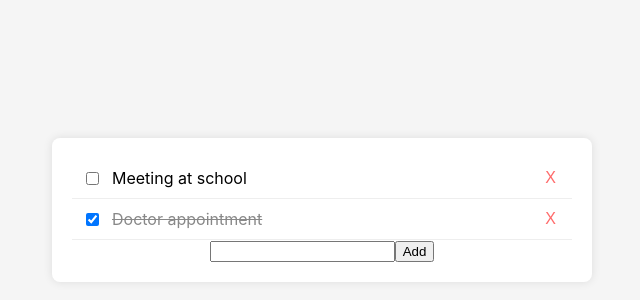
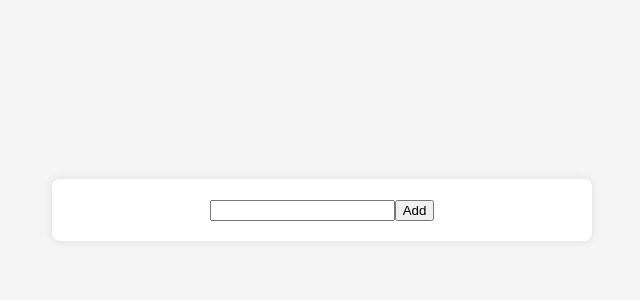
Before and after one commit to tomjones-4/react-task-tracker-web-app, a React (Create React App) app: page / in a window 1280 px wide. Shown: the part 190-490 px from the top of the page, without its empty margins (318-958 px from the left). Built offline with nearby package versions, Linux system fonts and the light colour scheme.

Commit message:
Implemenet localStorage

```diff
--- a/src/TodoList.js
+++ b/src/TodoList.js
@@ -1,21 +1,37 @@
-import React, { useState } from "react";
+import React, { useState, useEffect } from "react";
 import TodoItem from "./TodoItem";
 
+const LOCAL_STORAGE_KEY = "todoApp.tasks";
+
 function TodoList() {
-  const [tasks, setTasks] = useState([
-    {
-      id: 1,
-      text: "Doctor appointment",
-      completed: true,
-    },
-    {
-      id: 2,
-      text: "Meeting at school",
-      completed: false,
-    },
-  ]);
+  // const [tasks, setTasks] = useState([
+  //   {
+  //     id: 1,
+  //     text: "Doctor appointment",
+  //     completed: true,
+  //   },
+  //   {
+  //     id: 2,
+  //     text: "Meeting at school",
+  //     completed: false,
+  //   },
+  // ]);
+  const [tasks, setTasks] = useState([]);
 
   const [text, setText] = useState("");
+
+  // Load tasks from localStorage when the component mounts
+  useEffect(() => {
+    const storedTasks = JSON.parse(localStorage.getItem(LOCAL_STORAGE_KEY));
+    if (storedTasks) {
+      setTasks(storedTasks);
+    }
+  }, []);
+
+  // Save tasks to localStorage whenever the tasks array changes
+  useEffect(() => {
+    localStorage.setItem(LOCAL_STORAGE_KEY, JSON.stringify(tasks));
+  }, [tasks]);
 
   function addTask(text) {
     const newTask = {
```
